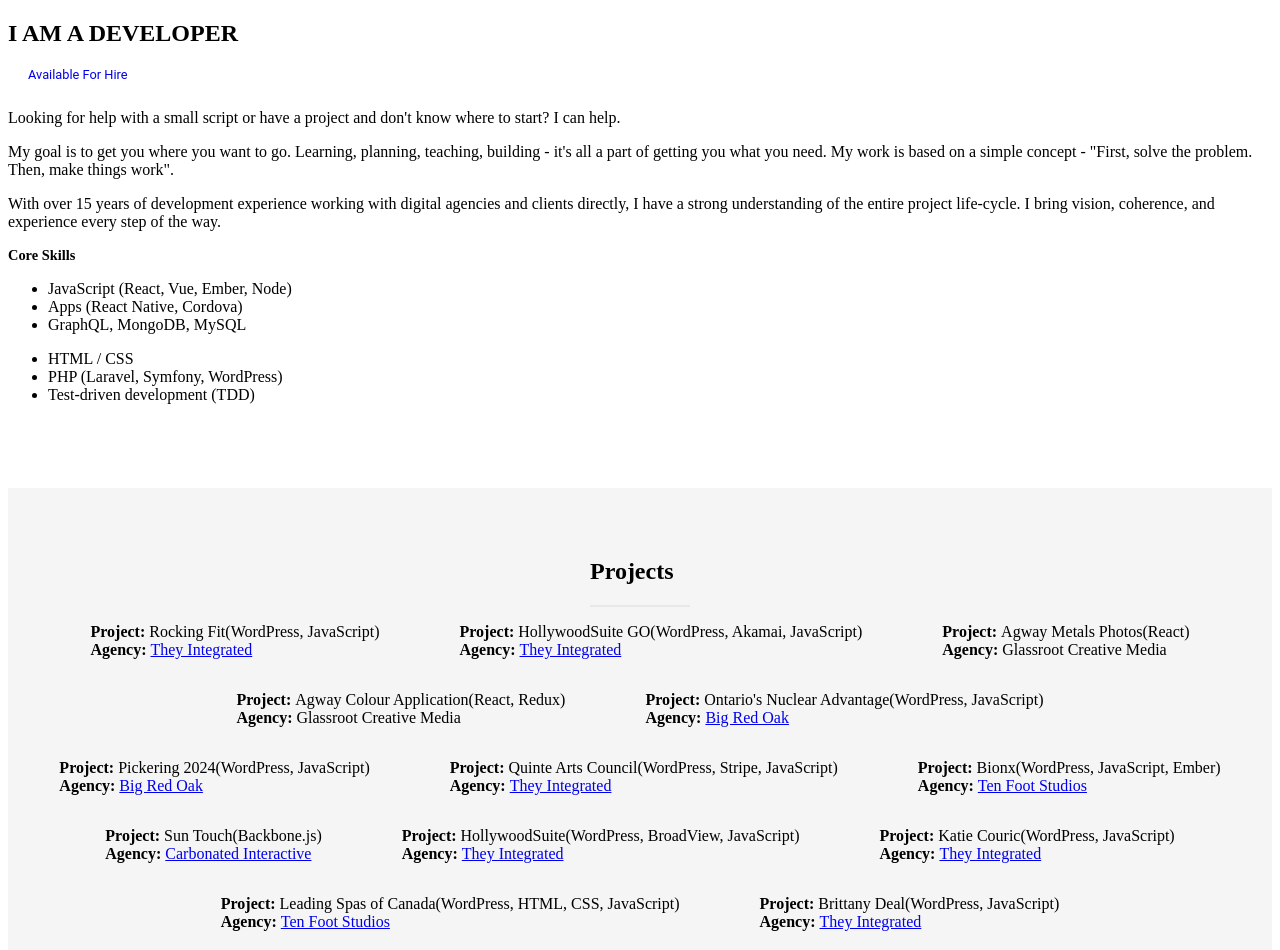
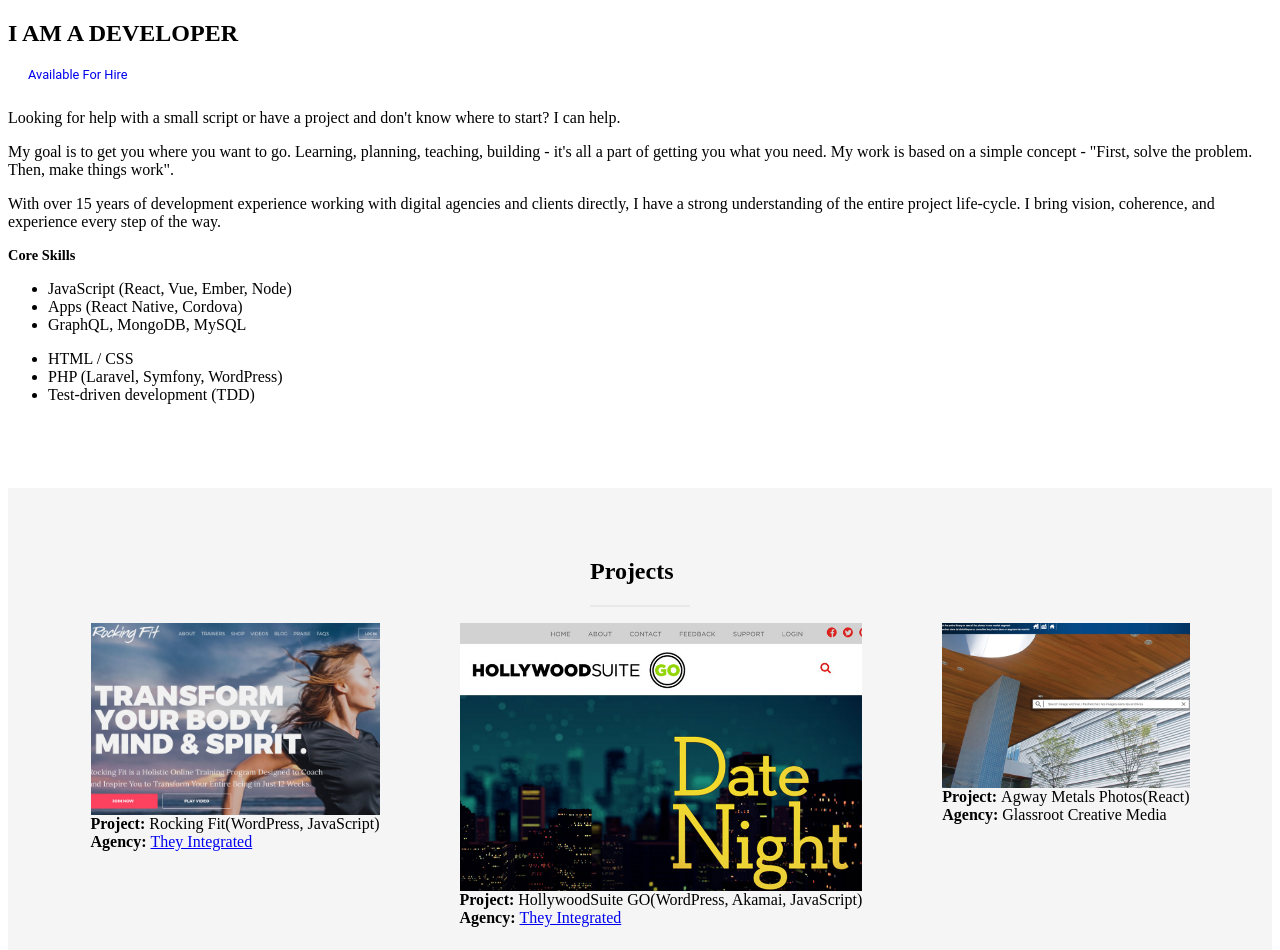
Before and after one commit to timarney/line37, a Gatsby site: page / in a window 1280 px wide. Shown: the top 950 px of the page. Built offline with nearby package versions, Linux system fonts and the light colour scheme; Gatsby itself is replaced by a stand-in of ours.

Commit message:
remove resolutions from images

```diff
--- a/src/components/Project.js
+++ b/src/components/Project.js
@@ -17,7 +17,6 @@
             <Img
               style={{ display: `inherit` }}
               className="project-img project-shadow"
-              resolutions={img.resolutions}
               sizes={img.sizes}
             />
           </a>
--- a/src/pages/index.js
+++ b/src/pages/index.js
@@ -11,7 +11,7 @@
 function findNode(images, key) {
   let l = "";
   images.forEach((el, index) => {
-    let oName = images[index].node.resolutions.originalName;
+    let oName = images[index].node.sizes.originalName;
     if (oName === `${key}.jpg`) {
       l = images[index].node;
     }
@@ -110,16 +110,6 @@
       edges {
         node {
           id
-          resolutions(width: 1200, quality: 70) {
-            aspectRatio
-            width
-            height
-            src
-            srcSet
-            srcWebp
-            srcSetWebp
-            originalName
-          }
           sizes {
             base64
             aspectRatio
```
